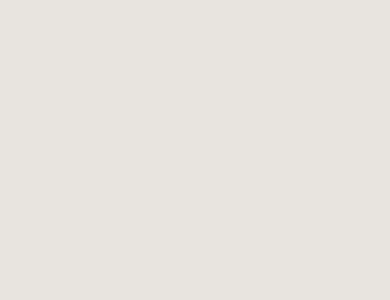
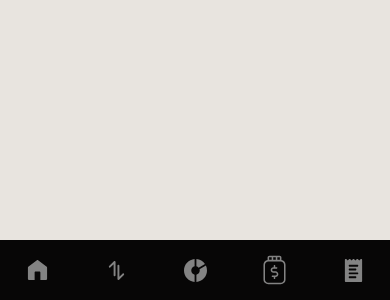
Before and after one commit to Alen-Gebles/vaulta-finance-app, a Next.js app: page /path/sidebar in a window 390 px wide. Shown: the part 544-844 px from the top of the page. Built offline with nearby package versions, Linux system fonts and the light colour scheme.

Commit message:
not yet finished with the navbar

```diff
--- a/app/globals.css
+++ b/app/globals.css
@@ -21,7 +21,7 @@ body {
 background-color: var(--bg-clr);
 padding-left: 300px;
 height: auto;
-/*background-color: #176b17;*/
+  overflow-x: hidden;
 }
 
 .MainHeadline{
@@ -38,5 +38,6 @@ height: auto;
 @media (max-width:1024px){
   body{
     padding-left: 0px !important;
+    padding-bottom: 60px;
   }
 }
--- a/app/path/sidebar/page.jsx
+++ b/app/path/sidebar/page.jsx
@@ -1,6 +1,7 @@
 'use client';
 
 import React, { useState, useEffect } from 'react';
+import { useRouter } from 'next/router';
 import './sidebar.css';
 import Link from 'next/link';
 
@@ -22,6 +23,35 @@ const Sidebar = () => {
 
   const toggleMinimize = () => setMinimize(prev => !prev);
 
+  const [screenWidth, setScreenWidth] = useState(null);
+  const [displayText, setDisplayText] = useState('');
+  const [activeButton, setActiveButton] = useState(null);
+
+  useEffect(() => {
+    const handleResize = () => {
+      setScreenWidth(window.innerWidth);
+    };
+    handleResize();
+    window.addEventListener('resize', handleResize);
+    return () => {
+      window.removeEventListener('resize', handleResize);
+    };
+  }, []);
+
+  useEffect(() => {
+    if (screenWidth <= 1024) {
+      setDisplayText('hideText');
+    } else {
+      setDisplayText('');
+    }
+  }, [screenWidth]);
+
+
+
+  const handleLinkClick  = (buttonId) => {
+    setActiveButton(buttonId);
+  };
+
   const sidebarClass = `sidebar ${minimize ? 'sidebar-hide' : ''}`;
   const linkClass = `sidebar-link ${minimize ? 'justify-end' : ''}`;
   const textClass = minimize ? 'hidden' : '';
@@ -33,18 +63,23 @@ const Sidebar = () => {
 
       <div className='sidebar-link-box'>
         {links.map(({ label, icon, href }, index) => (
-          <Link href={href} className={linkClass} key={index}>
-            <img className='sidebar-link-svg' src={`/${icon}.svg`} alt={icon} />
-            <p className={textClass}>{label}</p>
+          <Link
+          href={href}
+          className={`${linkClass} ${activeButton === index ? 'activeLink' : ''}`}
+          key={index}
+          onClick={() => handleLinkClick(index)}
+          >
+            <img className={`sidebar-link-svg ${activeButton === index ? 'active-sidebar-svg' : ''}`} src={`/${icon}.svg`} alt={icon} />
+            <p className={`${textClass} ${displayText}`}>{label}</p>
           </Link>
         ))}
       </div>
 
-      <button className={`sidebar-link minimize-menu-link ${minimize ? 'justify-end pr-5' : ''}`} onClick={toggleMinimize}>
+      <button className={` ${displayText} sidebar-link minimize-menu-link ${minimize ? 'justify-end pr-5' : ''}`} onClick={toggleMinimize}>
         <svg className={`sidebar-link-svg ${minimize ? 'rotateSidebarLink' : ''}`} width="auto" height="auto" viewBox="0 0 24 24" fill="none" xmlns="http://www.w3.org/2000/svg">
           <path d="M4 4V20M8 12H20M8 12L12 8M8 12L12 16" stroke="#696868" strokeWidth="2" strokeLinecap="round" strokeLinejoin="round" />
         </svg>
-        <p className={textClass}>Minimize Menu</p>
+        <p className={`${textClass}`}>Minimize Menu</p>
       </button>
     </section>
   );
--- a/app/path/sidebar/sidebar.css
+++ b/app/path/sidebar/sidebar.css
@@ -1,12 +1,13 @@
 .sidebar{
   position: fixed;
   left: 0;
-  top: 0;
+  bottom: 0;
   width: 300px;
   min-height: 100vh;
   background-color: var(--main-dark-clr);
   border-radius: 0px 15px 15px 0px;
   color: white;
+  display: block;
 }
 
 .sidebar-hide{
@@ -74,10 +75,16 @@
   transform: rotate(180deg);
 }
 
+.hideText{
+  display: none;
+}
 
-
-
-
+.activeLink{
+  background-color: var(--bg-clr) !important;
+}
+.active-sidebar-svg path{
+  fill: #277C78 !important;
+}
 
 
 
@@ -89,9 +96,28 @@
 
 @media (max-width:1024px){
   .sidebar{
-    display: none;
+    position: fixed;
+    bottom: 0;
+    width: 100%;
+    min-height: 60px !important;
+    background-color: var(--main-dark-clr);
+    border-radius: 0px 0px 0px 0px;
+    color: white;
+    z-index: 10000000;
   }
   .logo{
     display: none;
   }
+  .sidebar-link-box{
+    margin-top: 00px;
+    width: 100%;
+    height: 50px;
+    flex-direction: row;
+    justify-content: space-evenly;
+  }
+  .sidebar-link{
+    justify-content: center;
+    padding-left: 00px;
+    border-radius: 0px 0px 0px 0px;
+  }
 }
```
